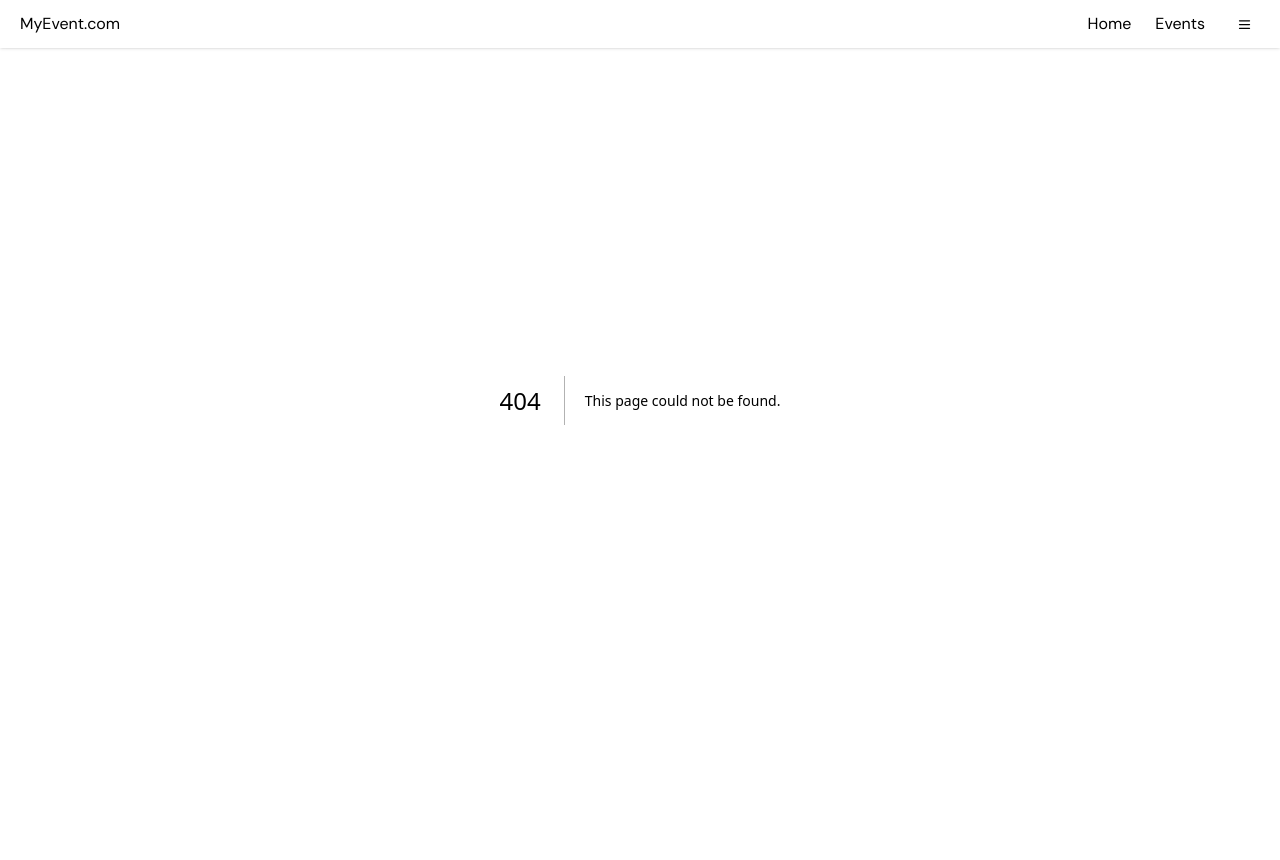
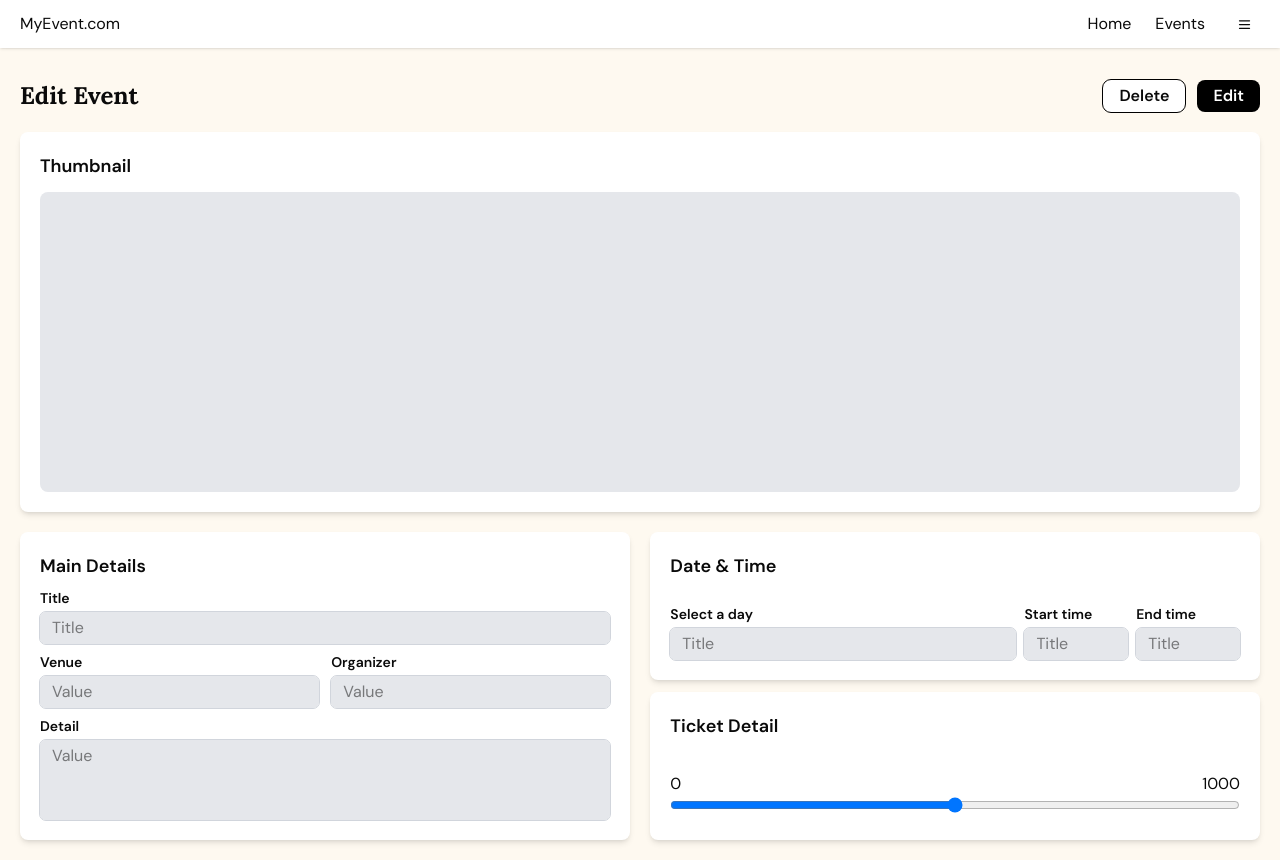
Before and after one commit to knwpound/swdevprac2-term-project, a Next.js app: page /event/1/edit in a window 1280 px wide. Before the commit this address had no page. Before the commit the page ends 800 px from the top, so only its background shows below. Built offline with nearby package versions, Linux system fonts and the light colour scheme.

Commit message:
create: edit event page

```diff
--- /dev/null
+++ b/src/app/(eventinfo)/event/[eid]/edit/page.tsx
@@ -0,0 +1,33 @@
+import { DefaultButton } from "@/components/reused/DefaultButton";
+import { LightButton } from "@/components/reused/LightButton";
+import { DefaultInput } from "@/components/reused/DefaultInput";
+import { MainDetailInputCard } from "@/components/event/MainDetailInputCard";
+import { DateInputCard } from "@/components/event/DateInputCard";
+import { TicketRangeCard } from "@/components/event/TicketRangeCard";
+
+export default function EditEventPage() {
+  return (
+    <div className="w-full flex flex-col gap-5 pt-20 pb-5 px-5">
+      <div className="flex flex-row justify-between">
+        <h1 className="text-2xl font-bold font-serif">Edit Event</h1>
+        <div className="flex flex-row gap-3">
+          <LightButton text="Delete" />
+          <DefaultButton text="Edit" />
+        </div>
+      </div>
+      <div className="w-full flex flex-col gap-5">
+        <div className="w-full flex flex-col gap-3 bg-white shadow-md p-5 rounded-md shadow-md">
+          <p className="text-lg font-semibold">Thumbnail</p>
+          <div className="w-full h-[300px] bg-gray-200 rounded-md"></div>
+        </div>
+        <div className="flex flex-row gap-5">
+          <MainDetailInputCard/>
+          <div className="w-[50%] flex flex-col gap-3">
+            <DateInputCard/>
+            <TicketRangeCard/>
+          </div>
+        </div>
+      </div>
+    </div>
+  );
+}
```
